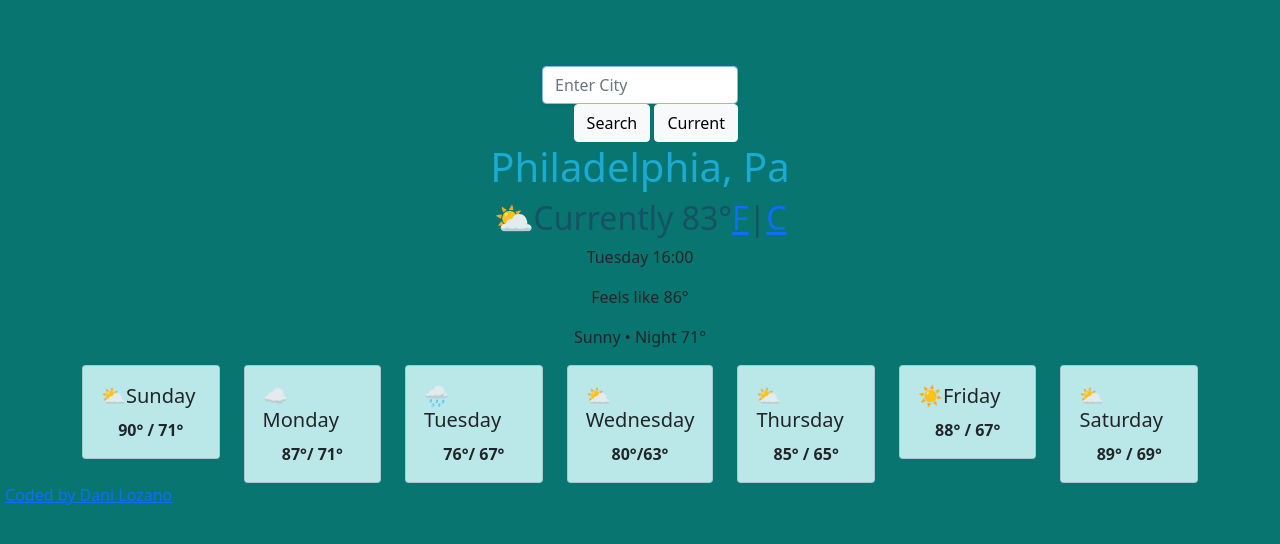
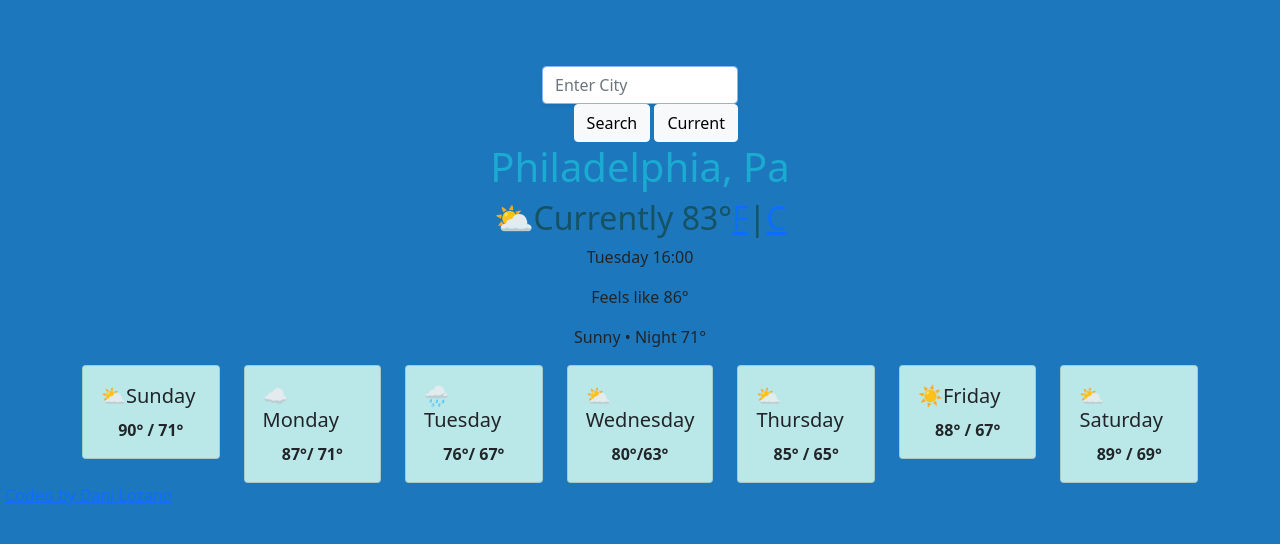
Before and after one commit to Dtrain-coder/weather-app, a plain HTML site: page index.html in a window 1280 px wide. Drawn offline with nearby package versions, Linux system fonts and the light colour scheme; a script that the page names is missing.

Commit message:
changed the body color in css

```diff
--- a/style.css
+++ b/style.css
@@ -1,5 +1,5 @@
 body {
-  background-color: #097570;
+  background-color: #1d77bc;
   padding: 5px;
 }
 button {
```
